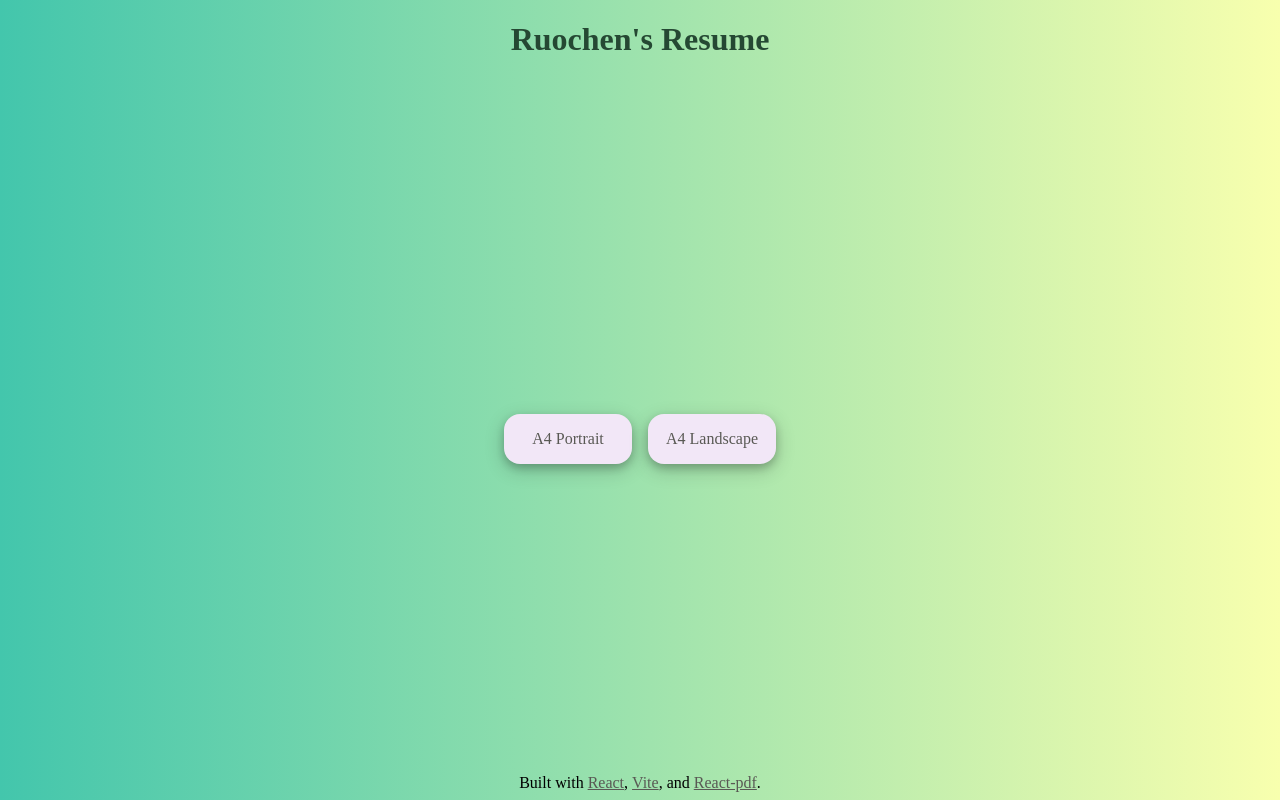
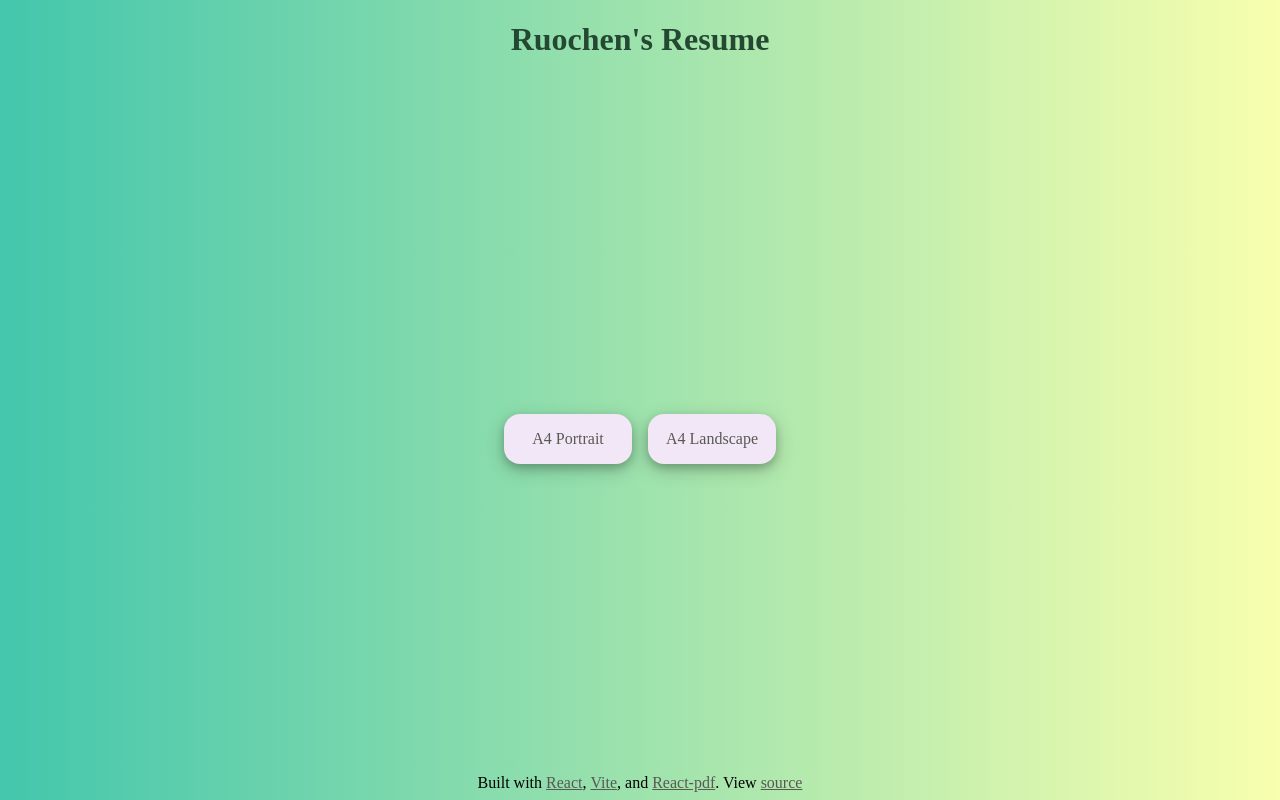
Before and after one commit to lirc572/resume, a React (Vite) app: page / in a window 1280 px wide. Built offline with nearby package versions, Linux system fonts and the light colour scheme; what @react-pdf/renderer would draw is missing.

Commit message:
docs: update README and homepage

```diff
--- a/src/pages/Home.jsx
+++ b/src/pages/Home.jsx
@@ -51,7 +51,7 @@ export default () => {
         alignItems: 'center',
         padding: '0.5rem',
       }}>
-        Built with <a style={linkStyle} href="https://reactjs.org/">React</a>, <a style={linkStyle} href="https://vitejs.dev/">Vite</a>, and <a style={linkStyle} href="https://react-pdf.org/">React-pdf</a>.
+        Built with <a style={linkStyle} href="https://reactjs.org/">React</a>, <a style={linkStyle} href="https://vitejs.dev/">Vite</a>, and <a style={linkStyle} href="https://react-pdf.org/">React-pdf</a>. View <a style={linkStyle} href="https://github.com/lirc572/resume">source</a>
       </div>
     </div>
   );
```
Also changed, not shown: 1 other file (tests, documents, lock files or other folders).
